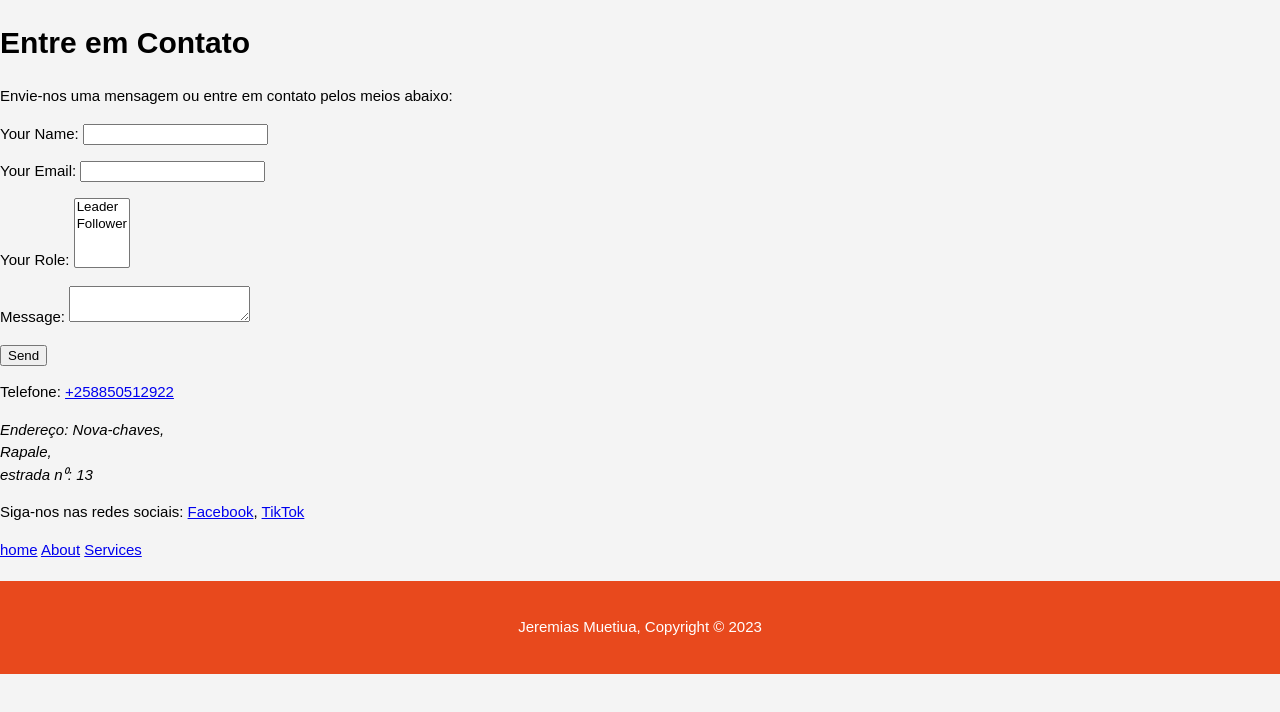
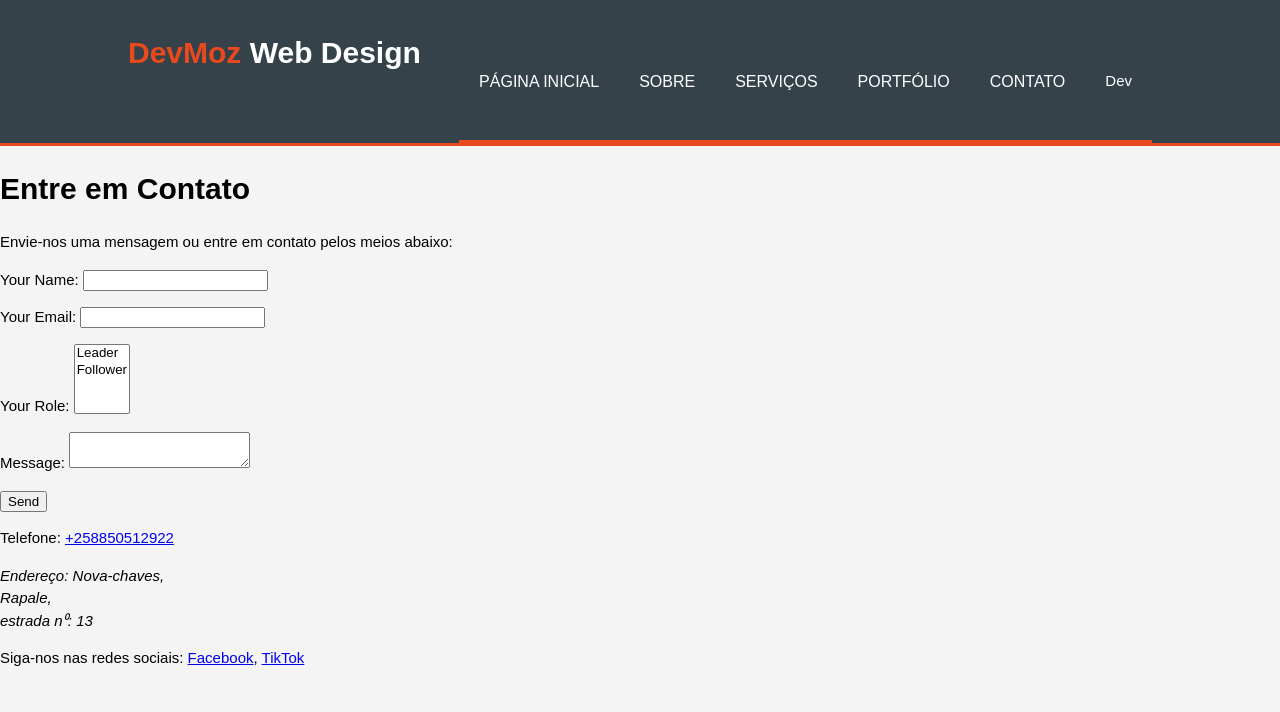
Before and after one commit to Muetiua/Mozdev, a plain HTML site: page Contact.html in a window 1280 px wide. Drawn offline with Linux system fonts and the light colour scheme; a script that the page names is missing.

Commit message:
Atualizar o Contact.html

```diff
--- a/Contact.html
+++ b/Contact.html
@@ -216,6 +216,25 @@
       </style></head>
 </head>
 <body>
+<header>
+        <div class="container">
+          <div id="branding">
+            <h1><span class="highlight">DevMoz</span> Web Design</h1>
+          </div>
+          <nav>
+        <div>
+      <header>
+      <ul>
+          <li><a href="index.html">Página Inicial</a></li>
+          <li><a href="Home.html">Sobre</a></li>
+          <li><a href="services.html">Serviços</a></li>
+          <li><a href="About.html">Portfólio</a></li>
+          <li><a href="contact.html">Contato</a></li>
+<li><ahref="dev.html">Dev</a></li>
+      </ul>
+    </nav>
+        </div>
+      </header>
     <h1>Entre em Contato</h1>
     <p>Envie-nos uma mensagem ou entre em contato pelos meios abaixo:</p>
 
@@ -266,11 +285,8 @@
 
 
 
-  <a href="dev.html">home</a>
-  <a href="About.html">About</a>
-  <a href="Services.html">Services</a>
-  <footer>
-      <p>Jeremias Muetiua, Copyright &copy; 2023</p>
+
+
     <script src="javascript
 // Configure o Netlify Identity
 netlifyIdentity.init();
```
